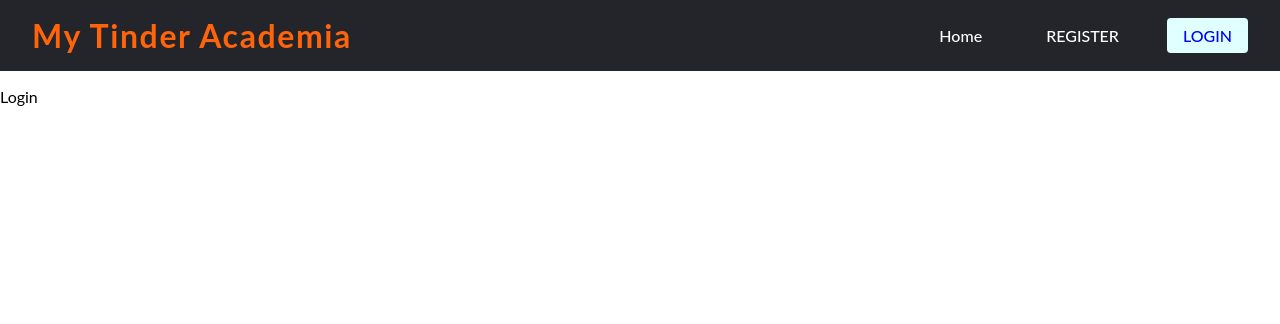
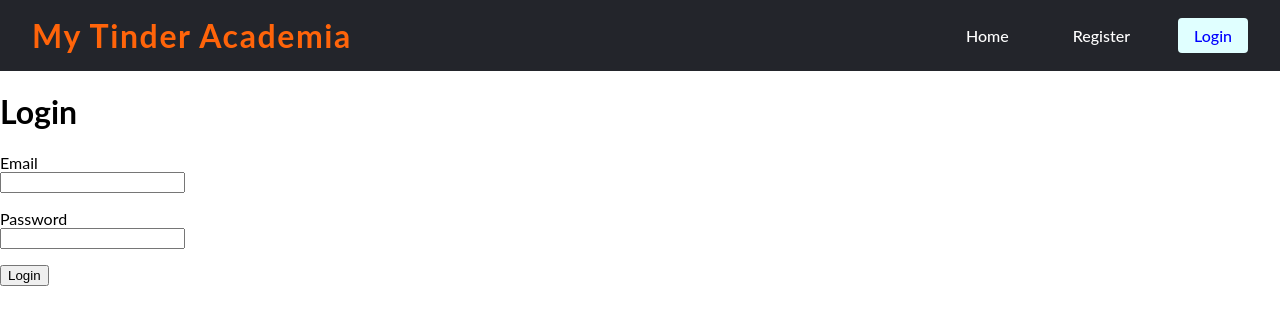
Before and after one commit to ESGIN2MA/VUE_PROJECT, a Vue app: page /login in a window 1280 px wide. Shown: the top 324 px of the page. Built offline with nearby package versions, Linux system fonts and the light colour scheme.

Commit message:
feat: login (#26)

```diff
--- a/src/components/NavBar.vue
+++ b/src/components/NavBar.vue
@@ -1,5 +1,8 @@
 <script setup lang="ts">
+import { useAuthStore } from '@/stores/useAuthStore';
 import { RouterLink } from 'vue-router';
+
+const authStore = useAuthStore();
 </script>
 
 <template>
@@ -11,8 +14,9 @@ import { RouterLink } from 'vue-router';
 		</div>
 		<div class="nav-links">
 			<RouterLink to="/" class="nav-link">Home</RouterLink>
-			<RouterLink to="/register" class="nav-link">REGISTER</RouterLink>
-			<RouterLink to="/login" class="nav-link">LOGIN</RouterLink>
+			<RouterLink to="/register" class="nav-link" v-if="!authStore.currentUser">Register</RouterLink>
+			<RouterLink to="/login" class="nav-link" v-if="!authStore.currentUser">Login</RouterLink>
+			<RouterLink to="/profile" class="nav-link" v-if="!!authStore.currentUser">Profile</RouterLink>
 		</div>
 	</nav>
 </template>
--- /dev/null
+++ b/src/interfaces/User.ts
@@ -0,0 +1,8 @@
+export type Role = 'admin' | 'connected';
+
+export interface User {
+	email: string;
+	username: string;
+	password: string;
+	roles: Role[];
+}
--- /dev/null
+++ b/src/stores/useAuthStore.ts
@@ -0,0 +1,44 @@
+import type { Role, User } from '@/interfaces/User';
+import { defineStore } from 'pinia';
+import { ref, watch } from 'vue';
+import { useUsersStore } from './useUsersStore';
+
+export const useAuthStore = defineStore('auth', () => {
+	const userStore = useUsersStore();
+
+	const storedUser: User | null = JSON.parse(localStorage.getItem('current-user') || 'null');
+	const currentUser = ref<User | null>(storedUser);
+
+	watch(currentUser, (currentUser) => {
+		localStorage.setItem('current-user', JSON.stringify(currentUser));
+	});
+
+	function register(user: Pick<User, 'email' | 'username' | 'password'>) {
+		if (userStore.users.some((u) => u.email === user.email)) {
+			throw new Error('User already exists');
+		}
+
+		userStore.addUser({
+			...user,
+			password: btoa(user.password),
+			roles: [],
+		});
+	}
+
+	function login(email: string, password: string) {
+		const user = userStore.users.find((u) => u.email === email && u.password === btoa(password));
+
+		if (!user) {
+			throw new Error('User not found');
+		}
+
+		currentUser.value = {
+			...user,
+			roles: [...new Set([...user.roles, 'connected'])] as Role[],
+		};
+
+		userStore.updateUser(currentUser.value);
+	}
+
+	return { register, login, currentUser };
+});
--- a/src/stores/useUsersStore.ts
+++ b/src/stores/useUsersStore.ts
@@ -1,24 +1,29 @@
+import type { User } from '@/interfaces/User';
 import { defineStore } from 'pinia';
-import { ref } from 'vue';
-
-export interface User {
-	email: string;
-	username: string;
-	password: string;
-}
+import { ref, watch } from 'vue';
 
 export const useUsersStore = defineStore('users', () => {
-	const users = ref<User[]>([]);
+	const storedUsers: User[] = JSON.parse(localStorage.getItem('users') || '[]');
+	const users = ref<User[]>(storedUsers);
+
+	watch(users, (users) => {
+		console.log('users', users);
+		localStorage.setItem('users', JSON.stringify(users));
+	}, { deep: true });
 
 	function addUser(user: User) {
-		if (users.value.some((u) => u.email === user.email)) {
-			throw new Error('User already exists');
-		}
-
-		user.password = btoa(user.password);
-
 		users.value.push(user);
 	}
 
-	return { addUser };
+	function updateUser(user: User) {
+		const index = users.value.findIndex((u) => u.email === user.email);
+
+		if (index === -1) {
+			throw new Error('User not found');
+		}
+
+		users.value[index] = user;
+	}
+
+	return { users, addUser, updateUser };
 });
--- a/src/views/LogInView.vue
+++ b/src/views/LogInView.vue
@@ -1,7 +1,62 @@
-<script setup lang="ts"></script>
+<script setup lang="ts">
+import router from '@/router';
+import { useAuthStore } from '@/stores/useAuthStore';
+import { ref, watch } from 'vue';
+
+const store = useAuthStore();
+
+const email = ref('');
+const password = ref('');
+const error = ref('');
+
+watch([email, password], () => {
+	error.value = '';
+});
+
+async function login(event: MouseEvent) {
+	event.preventDefault();
+
+	try {
+		store.login(email.value, password.value);
+
+		await router.push('/');
+	} catch (error_) {
+		error.value = (error_ as Error).message;
+
+		console.error(error);
+	}
+}
+</script>
 
 <template>
 	<main>
-		<p>Login</p>
+		<h1>Login</h1>
+		<form>
+			<label for="email">Email</label>
+			<input type="email" id="email" name="email" required v-model="email" />
+			<label for="password">Password</label>
+			<input type="password" id="password" name="password" required v-model="password" />
+			<button id="submit" type="submit" @click="login">Login</button>
+			<p id="error" v-if="!!error">{{ error }}</p>
+		</form>
 	</main>
 </template>
+
+<style>
+form > * {
+	display: block;
+}
+
+form label {
+	margin-top: 1rem;
+}
+
+#submit {
+	margin-top: 1rem;
+}
+
+#error {
+	color: red;
+	margin-top: 1rem;
+}
+</style>
--- a/src/views/RegisterView.vue
+++ b/src/views/RegisterView.vue
@@ -1,21 +1,31 @@
 <script setup lang="ts">
-import { useUsersStore } from '@/stores/useUsersStore';
+import router from '@/router';
+import { useAuthStore } from '@/stores/useAuthStore';
 import { ref } from 'vue';
 
-const store = useUsersStore();
+const store = useAuthStore();
 
 const username = ref('');
 const email = ref('');
 const password = ref('');
+const error = ref('');
 
-function register(event: MouseEvent) {
+async function register(event: MouseEvent) {
 	event.preventDefault();
 
-	store.addUser({
-		username: username.value,
-		email: email.value,
-		password: password.value,
-	});
+	try {
+		store.register({
+			username: username.value,
+			email: email.value,
+			password: password.value,
+		});
+
+		await router.push('/login');
+	} catch (error_) {
+		error.value = (error_ as Error).message;
+
+		console.error(error);
+	}
 }
 </script>
 
@@ -30,6 +40,7 @@ function register(event: MouseEvent) {
 			<label for="password">Password</label>
 			<input type="password" id="password" name="password" required v-model="password" />
 			<button id="submit" type="submit" @click="register">Register</button>
+			<p id="error" v-if="!!error">{{ error }}</p>
 		</form>
 	</main>
 </template>
@@ -46,4 +57,9 @@ form label {
 #submit {
 	margin-top: 1rem;
 }
+
+#error {
+	color: red;
+	margin-top: 1rem;
+}
 </style>
```
